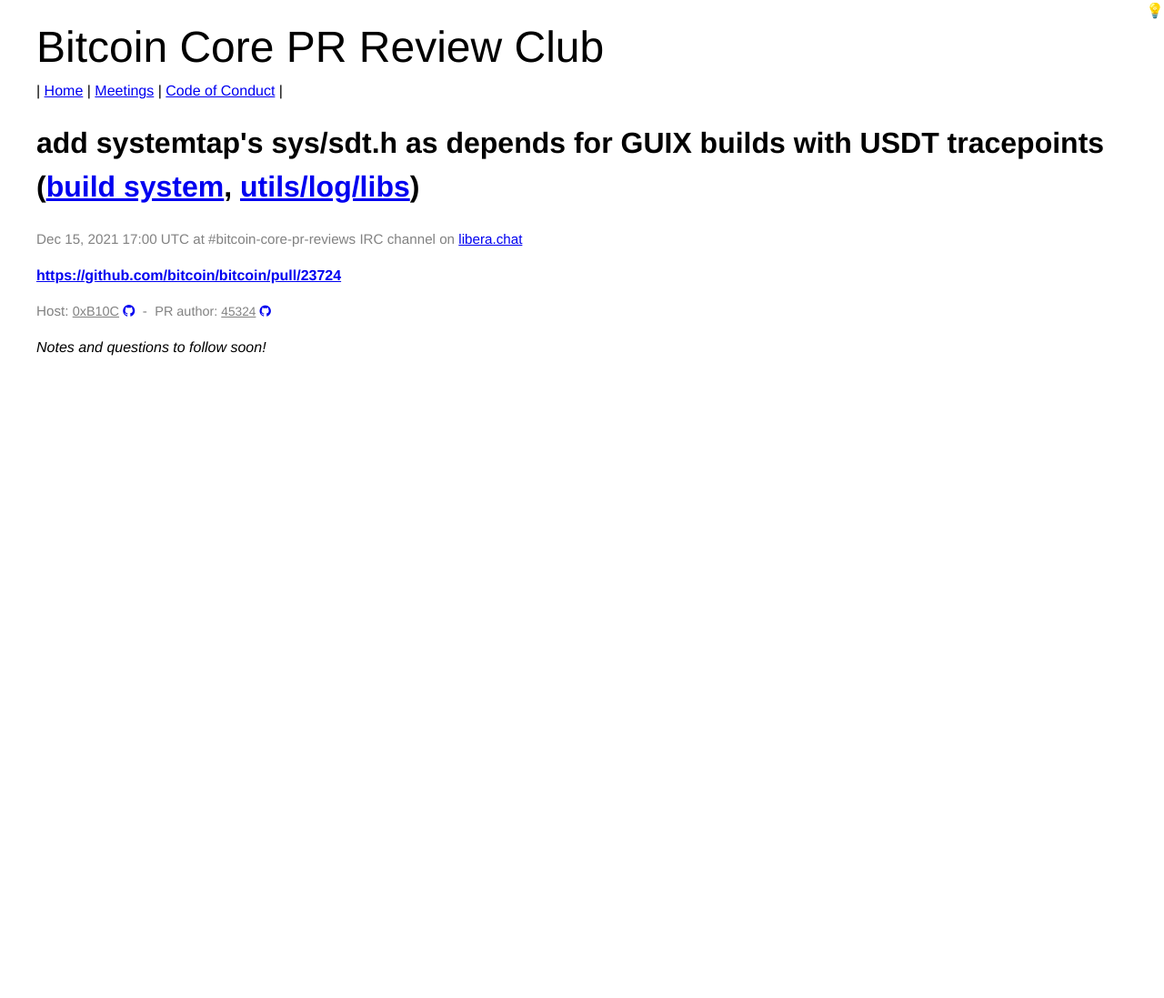
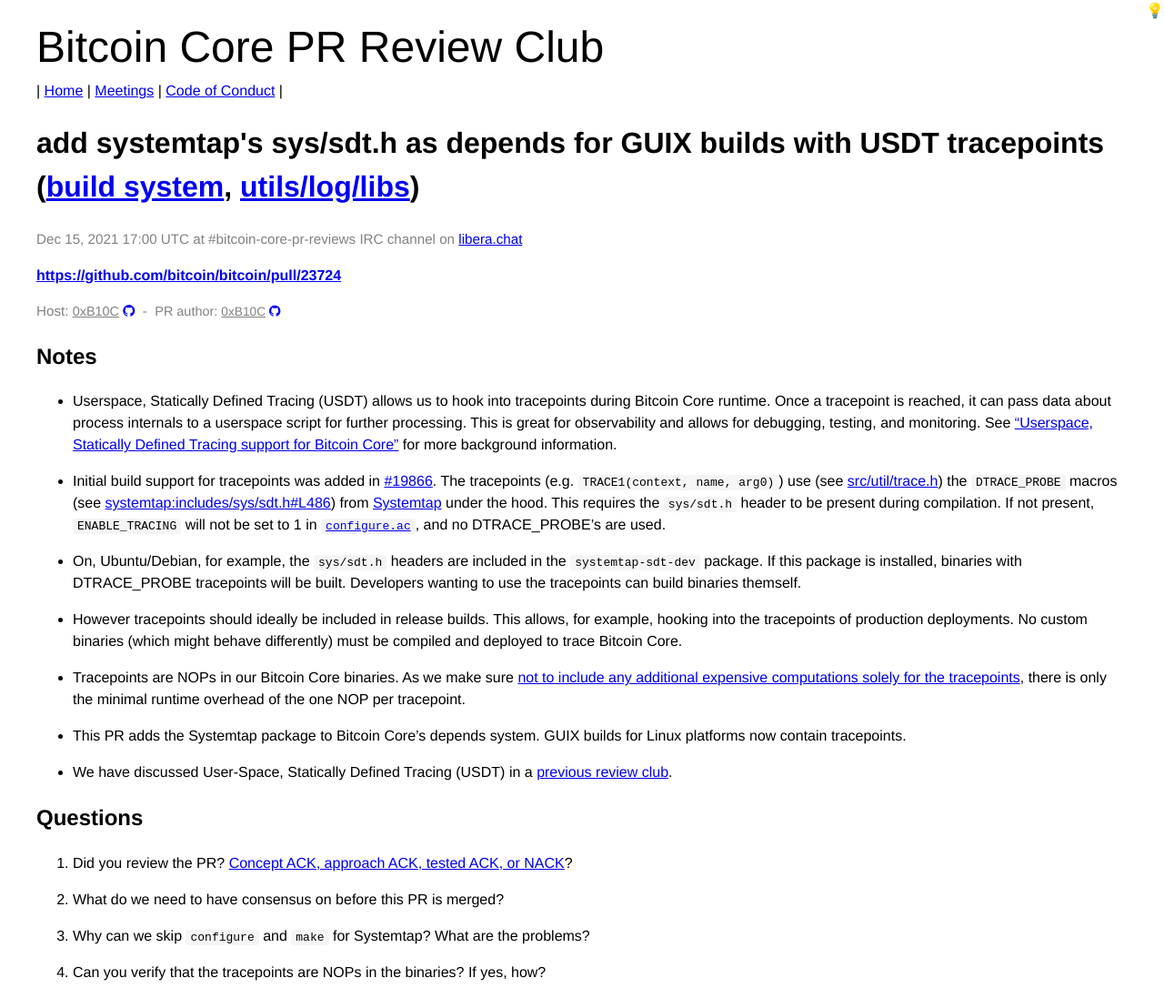
Before and after one commit to bitcoin-core-review-club/website, a Jekyll site: the page built from _posts/2021-12-15-#23724.md, in a window 1280 px wide. Shown: the whole page at 91% size. Built offline with Jekyll 4.4.1, drawn with Linux system fonts in a browser that asks for light colours; before the commit the page ends 916 px from its top, so only the background shows below that.

Commit message:
add questions and notes for 23724

```diff
--- a/_posts/2021-12-15-#23724.md
+++ b/_posts/2021-12-15-#23724.md
@@ -3,22 +3,42 @@
 date: 2021-12-15
 title: "add systemtap's sys/sdt.h as depends for GUIX builds with USDT tracepoints"
 pr: 23724
-authors: [0xB10C]
+authors: ["0xB10C"]
 components: ["build system", "utils/log/libs"]
 host: "0xB10C"
 status: upcoming
 commit:
 ---
 
-_Notes and questions to follow soon!_
 
-<!-- TODO: Before meeting, add notes and questions
 ## Notes
 
+- Userspace, Statically Defined Tracing (USDT) allows us to hook into tracepoints during Bitcoin Core runtime. Once a tracepoint is reached, it can pass data about process internals to a userspace script for further processing. This is great for observability and allows for debugging, testing, and monitoring. See ["Userspace, Statically Defined Tracing support for Bitcoin Core"](https://b10c.me/blog/008-bitcoin-core-usdt-support/) for more background information.
+
+- Initial build support for tracepoints was added in [#19866](https://github.com/bitcoin/bitcoin/pull/19866).
+  The tracepoints (e.g. `TRACE1(context, name, arg0)`) use (see [src/util/trace.h](https://github.com/bitcoin/bitcoin/blob/master/src/util/trace.h)) the `DTRACE_PROBE` macros (see [systemtap:includes/sys/sdt.h#L486](https://sourceware.org/git/?p=systemtap.git;a=blob;f=includes/sys/sdt.h;hb=209b5a19c6ee30c2db3f6c849620544a851013e8#l486)) from [Systemtap](https://sourceware.org/systemtap/) under the hood.
+  This requires the `sys/sdt.h` header to be present during compilation.
+  If not present, `ENABLE_TRACING` will not be set to 1 in [`configure.ac`](https://github.com/bitcoin/bitcoin/blob/61b82a81751625b6bed81b9e0a281c5734e19c10/configure.ac#L1350-L1360), and no DTRACE_PROBE's are used.
+
+- On, Ubuntu/Debian, for example, the `sys/sdt.h` headers are included in the `systemtap-sdt-dev` package. If this package is installed, binaries with DTRACE_PROBE tracepoints will be built. Developers wanting to use the tracepoints can build binaries themself.
+
+- However tracepoints should ideally be included in release builds. This allows, for example, hooking into the tracepoints of production deployments. No custom binaries (which might behave differently) must be compiled and deployed to trace Bitcoin Core.
+
+- Tracepoints are NOPs in our Bitcoin Core binaries. As we make sure [not to include any additional expensive computations solely for the tracepoints](https://github.com/bitcoin/bitcoin/blob/master/doc/tracing.md#no-expensive-computations-for-tracepoints), there is only the minimal runtime overhead of the one NOP per tracepoint.
+
+- This PR adds the Systemtap package to Bitcoin Core's depends system. GUIX builds for Linux platforms now contain tracepoints.
+
+- We have discussed User-Space, Statically Defined Tracing (USDT) in a [previous review club](/22006).
+
 ## Questions
+
 1. Did you review the PR? [Concept ACK, approach ACK, tested ACK, or NACK](https://github.com/bitcoin/bitcoin/blob/master/CONTRIBUTING.md#peer-review)?
--->
 
+2. What do we need to have consensus on before this PR is merged?
+
+3. Why can we skip `configure` and `make` for Systemtap? What are the problems?
+
+4. Can you verify that the tracepoints are NOPs in the binaries? If yes, how?
 
 <!-- TODO: After meeting, uncomment and add meeting log between the irc tags
 ## Meeting Log
```
